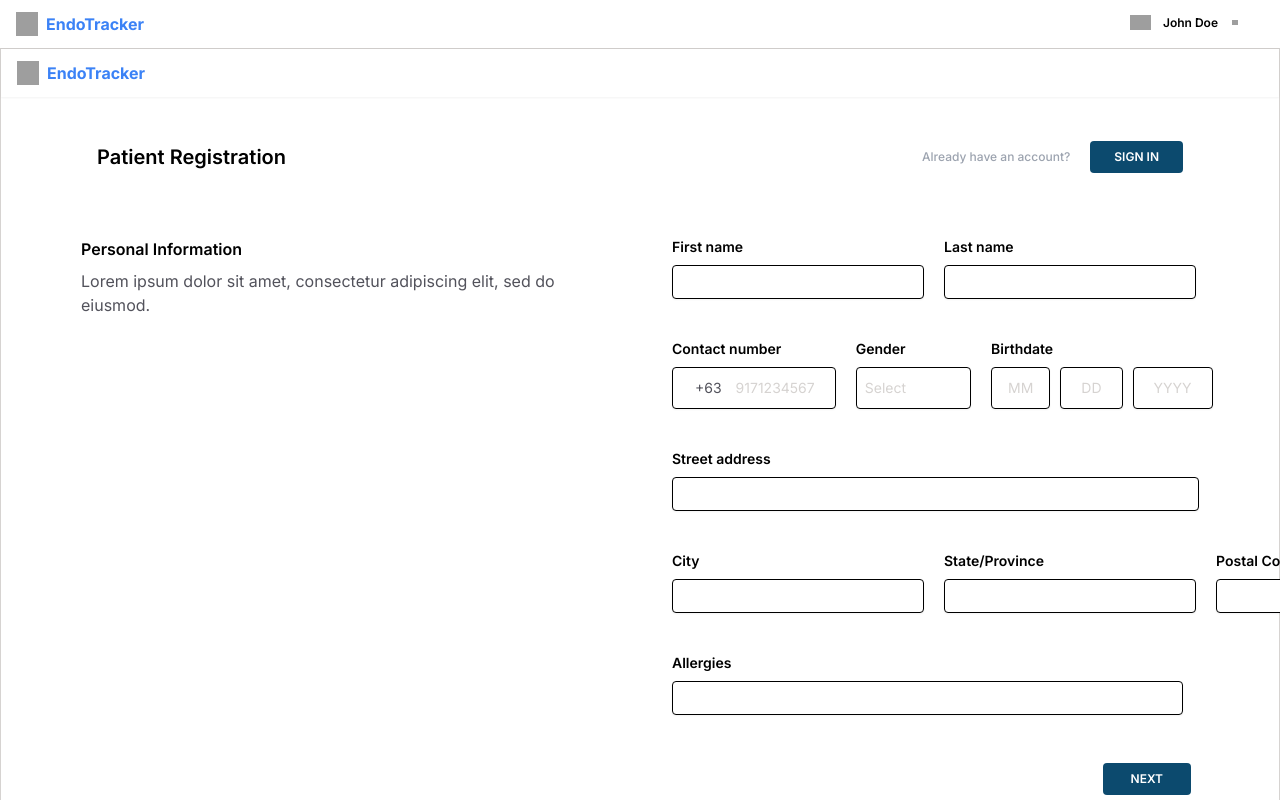
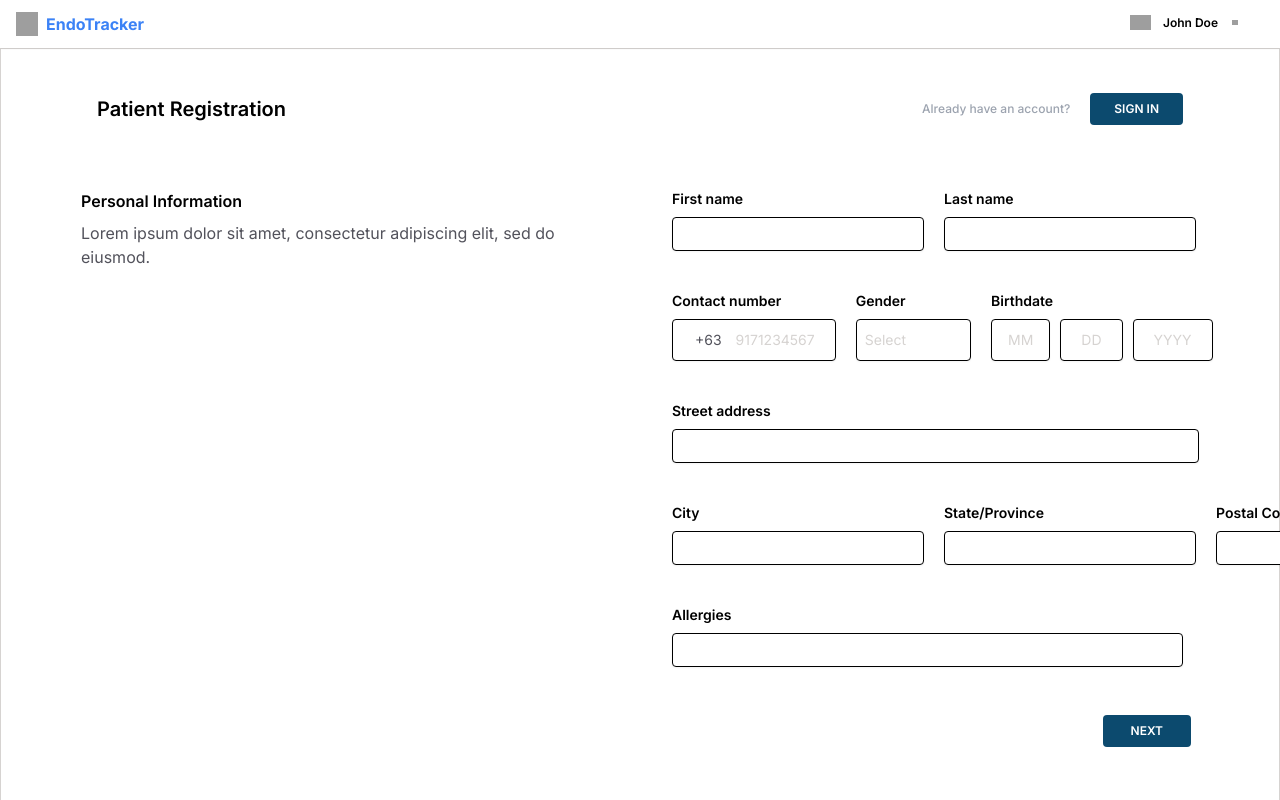
Before and after one commit to AndreiMarin15/capstone, a Next.js app: page /patient_form/personal_information in a window 1280 px wide. Shown: the top 800 px of the page. Built offline with nearby package versions, Linux system fonts and the light colour scheme; grey boxes are pictures that could not be loaded.

Commit message:
finalized

```diff
--- a/src/app/patient_form/family_history/page.tsx
+++ b/src/app/patient_form/family_history/page.tsx
@@ -11,31 +11,7 @@ import Image from "next/image";
 export default function family_history() {
   return (
     <div className="border bg-white flex flex-col items-stretch pb-8 border-solid border-stone-300">
-      <div className="shadow-sm bg-white flex w-full flex-col justify-center pl-4 pr-16 py-3 items-start max-md:max-w-full max-md:pr-5 max-sm:hidden">
-        <span className="flex items-stretch gap-2">
-          <div className="flex-col fill-[radial-gradient(59.93%_59.93%_at_50%_50%,#D9D9D9_0%,#3B82F6_0.01%,#A4CFFF_45.83%,#00358C_100%)] overflow-hidden relative flex aspect-square w-[22px] items-center pt-2.5">
-            <Image
-            alt="picture"
-            height={0}
-            width={0}
-              loading="lazy"
-              src="https://cdn.builder.io/api/v1/image/assets/TEMP/5c3f4d00fff88c11c0b749d752a37d84fc9a7f14af72ad4d2717c52156cc88e1?"
-              className="absolute h-full w-full object-cover object-center inset-0"
-            />
-            <Image
-            alt="picture"
-            height={0}
-            width={0}
-              loading="lazy"
-              src="https://cdn.builder.io/api/v1/image/assets/TEMP/52c2481ba9b5fc07f4dfb5bb7e3e915846d4b1f7f4bc690044aa72edf8a759a5?"
-              className="aspect-[1.69] object-contain object-center w-full fill-[radial-gradient(50.07%_88.54%_at_50.07%_11.46%,#3B82F6_0%,rgba(30,64,175,0.00)_100%)] overflow-hidden"
-            />
-          </div>
-          <div className="text-blue-500 text-base font-bold leading-6 self-center grow whitespace-nowrap my-auto">
-            EndoTracker
-          </div>
-        </span>
-      </div>
+
       <span className="flex w-full flex-col mt-11 px-20 max-md:max-w-full max-md:mt-10 max-md:px-5">
         <span className="self-stretch flex items-center justify-between gap-5 ml-4 mr-4 max-md:max-w-full max-md:flex-wrap max-md:mr-2.5">
           <div className="text-black text-xl font-semibold leading-8 my-auto">
--- a/src/app/patient_form/medical_history/page.tsx
+++ b/src/app/patient_form/medical_history/page.tsx
@@ -12,31 +12,7 @@ import Image from "next/image";
 export default function medical_history() {
   return (
     <div className="border bg-white flex flex-col items-stretch pb-8 border-solid border-stone-300">
-      <div className="shadow-sm bg-white flex w-full flex-col justify-center pl-4 pr-16 py-3 items-start max-md:max-w-full max-md:pr-5 max-sm:hidden">
-        <span className="flex items-stretch gap-2">
-          <div className="flex-col fill-[radial-gradient(59.93%_59.93%_at_50%_50%,#D9D9D9_0%,#3B82F6_0.01%,#A4CFFF_45.83%,#00358C_100%)] overflow-hidden relative flex aspect-square w-[22px] items-center pt-2.5">
-            <Image
-            alt="picture"
-            height={0}
-            width={0}
-              loading="lazy"
-              src="https://cdn.builder.io/api/v1/image/assets/TEMP/5c3f4d00fff88c11c0b749d752a37d84fc9a7f14af72ad4d2717c52156cc88e1?"
-              className="absolute h-full w-full object-cover object-center inset-0"
-            />
-            <Image
-            alt="picture"
-            height={0}
-            width={0}
-              loading="lazy"
-              src="https://cdn.builder.io/api/v1/image/assets/TEMP/52c2481ba9b5fc07f4dfb5bb7e3e915846d4b1f7f4bc690044aa72edf8a759a5?"
-              className="aspect-[1.69] object-contain object-center w-full fill-[radial-gradient(50.07%_88.54%_at_50.07%_11.46%,#3B82F6_0%,rgba(30,64,175,0.00)_100%)] overflow-hidden"
-            />
-          </div>
-          <div className="text-blue-500 text-base font-bold leading-6 self-center grow whitespace-nowrap my-auto">
-            EndoTracker
-          </div>
-        </span>
-      </div>
+
       <span className="flex w-full flex-col mt-11 px-20 max-md:max-w-full max-md:mt-10 max-md:px-5">
         <span className="self-stretch flex items-center justify-between gap-5 ml-4 mr-4 max-md:max-w-full max-md:flex-wrap max-md:mr-2.5">
           <div className="text-black text-xl font-semibold leading-8 my-auto">
--- a/src/app/patient_form/personal_information/page.tsx
+++ b/src/app/patient_form/personal_information/page.tsx
@@ -12,31 +12,7 @@ import Image from "next/image";
 export default function personal_information() {
   return (
     <div className="border bg-white flex flex-col items-stretch pb-8 border-solid border-stone-300">
-      <div className="shadow-sm bg-white flex w-full flex-col justify-center pl-4 pr-16 py-3 items-start max-md:max-w-full max-md:pr-5 max-sm:hidden">
-        <span className="flex items-stretch gap-2">
-          <div className="flex-col fill-[radial-gradient(59.93%_59.93%_at_50%_50%,#D9D9D9_0%,#3B82F6_0.01%,#A4CFFF_45.83%,#00358C_100%)] overflow-hidden relative flex aspect-square w-[22px] items-center pt-2.5">
-            <Image
-            alt="picture"
-            height={0}
-            width={0}
-              loading="lazy"
-              src="https://cdn.builder.io/api/v1/image/assets/TEMP/5c3f4d00fff88c11c0b749d752a37d84fc9a7f14af72ad4d2717c52156cc88e1?"
-              className="absolute h-full w-full object-cover object-center inset-0"
-            />
-            <Image
-            alt="picture"
-            height={0}
-            width={0}
-              loading="lazy"
-              src="https://cdn.builder.io/api/v1/image/assets/TEMP/52c2481ba9b5fc07f4dfb5bb7e3e915846d4b1f7f4bc690044aa72edf8a759a5?"
-              className="aspect-[1.69] object-contain object-center w-full fill-[radial-gradient(50.07%_88.54%_at_50.07%_11.46%,#3B82F6_0%,rgba(30,64,175,0.00)_100%)] overflow-hidden"
-            />
-          </div>
-          <div className="text-blue-500 text-base font-bold leading-6 self-center grow whitespace-nowrap my-auto">
-            EndoTracker
-          </div>
-        </span>
-      </div>
+
       <span className="flex w-full flex-col mt-11 px-20 max-md:max-w-full max-md:mt-10 max-md:px-5">
         <span className="self-stretch flex items-center justify-between gap-5 ml-4 mr-4 max-md:max-w-full max-md:flex-wrap max-md:mr-2.5">
           <div className="text-black text-xl font-semibold leading-8 my-auto">
--- a/src/app/patient_form/social_history/page.tsx
+++ b/src/app/patient_form/social_history/page.tsx
@@ -10,31 +10,7 @@ import Image from "next/image";
 export default function family_history() {
   return (
     <div className="border bg-white flex flex-col items-stretch pb-8 border-solid border-stone-300">
-      <div className="shadow-sm bg-white flex w-full flex-col justify-center pl-4 pr-16 py-3 items-start max-md:max-w-full max-md:pr-5 max-sm:hidden">
-        <span className="flex items-stretch gap-2">
-          <div className="flex-col fill-[radial-gradient(59.93%_59.93%_at_50%_50%,#D9D9D9_0%,#3B82F6_0.01%,#A4CFFF_45.83%,#00358C_100%)] overflow-hidden relative flex aspect-square w-[22px] items-center pt-2.5">
-            <Image
-            alt="picture"
-            height={0}
-            width={0}
-              loading="lazy"
-              src="https://cdn.builder.io/api/v1/image/assets/TEMP/5c3f4d00fff88c11c0b749d752a37d84fc9a7f14af72ad4d2717c52156cc88e1?"
-              className="absolute h-full w-full object-cover object-center inset-0"
-            />
-            <Image
-            alt="picture"
-            height={0}
-            width={0}
-              loading="lazy"
-              src="https://cdn.builder.io/api/v1/image/assets/TEMP/52c2481ba9b5fc07f4dfb5bb7e3e915846d4b1f7f4bc690044aa72edf8a759a5?"
-              className="aspect-[1.69] object-contain object-center w-full fill-[radial-gradient(50.07%_88.54%_at_50.07%_11.46%,#3B82F6_0%,rgba(30,64,175,0.00)_100%)] overflow-hidden"
-            />
-          </div>
-          <div className="text-blue-500 text-base font-bold leading-6 self-center grow whitespace-nowrap my-auto">
-            EndoTracker
-          </div>
-        </span>
-      </div>
+
       <span className="flex w-full flex-col mt-11 px-20 max-md:max-w-full max-md:mt-10 max-md:px-5">
         <span className="self-stretch flex items-center justify-between gap-5 ml-4 mr-4 max-md:max-w-full max-md:flex-wrap max-md:mr-2.5">
           <div className="text-black text-xl font-semibold leading-8 my-auto">
```
